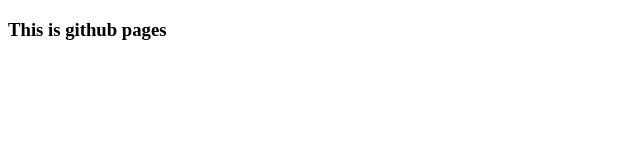
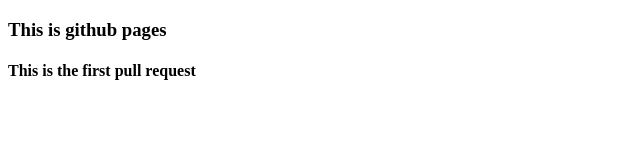
Before and after one commit to wl13478647226/wl13478647226.github.io, a plain HTML site: page index.html in a window 1280 px wide. Shown: the whole page, without its empty margins (0-640 px from the left). Drawn offline with Linux system fonts and the light colour scheme.

Commit message:
first pull request

```diff
--- a/index.html
+++ b/index.html
@@ -10,6 +10,7 @@
 
 <body>
     <h3>This is github pages</h3>
+    <h4>This is the first pull request</h4>
 </body>
 
 </html>
```
